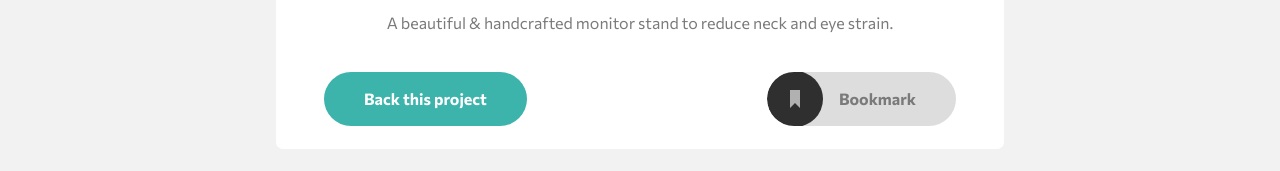
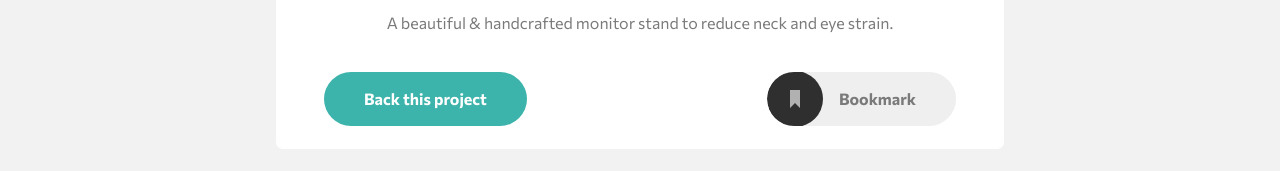
Before and after one commit to OzodaKhamdamova/group-work-crowdfunding-page, a plain HTML site: page index.html in a window 1280 px wide. Shown: the part 416-587 px from the top of the page. Drawn offline with Linux system fonts and the light colour scheme; files whose address does not match are found by name.

Commit message:
final result

```diff
--- a/css/style.css
+++ b/css/style.css
@@ -9,6 +9,8 @@ html{
 }
 body{
     background-color: #F2F2F2;
+    margin: 0;
+    padding: 0;
     font-family: "Commissioner", "Arial", sans-serif;
 
 }
@@ -113,7 +115,7 @@ body{
         background-position:left;
         padding: 17px 40px;
         padding-left: 72px;
-        background-color: #ddd;
+        background-color: #efefef;
         border-radius: 33px;
         text-decoration: none;
         font-size: 16px;
```
